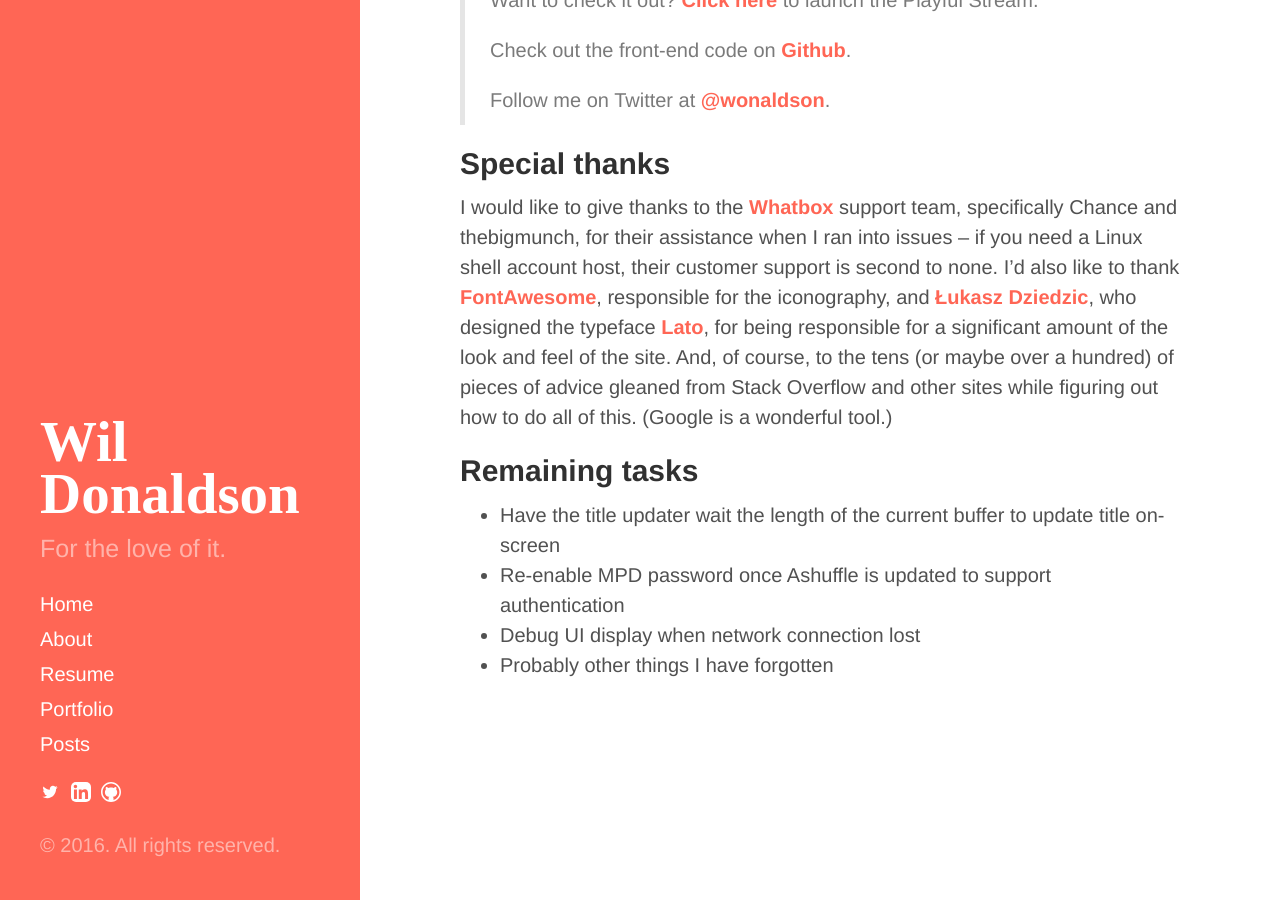
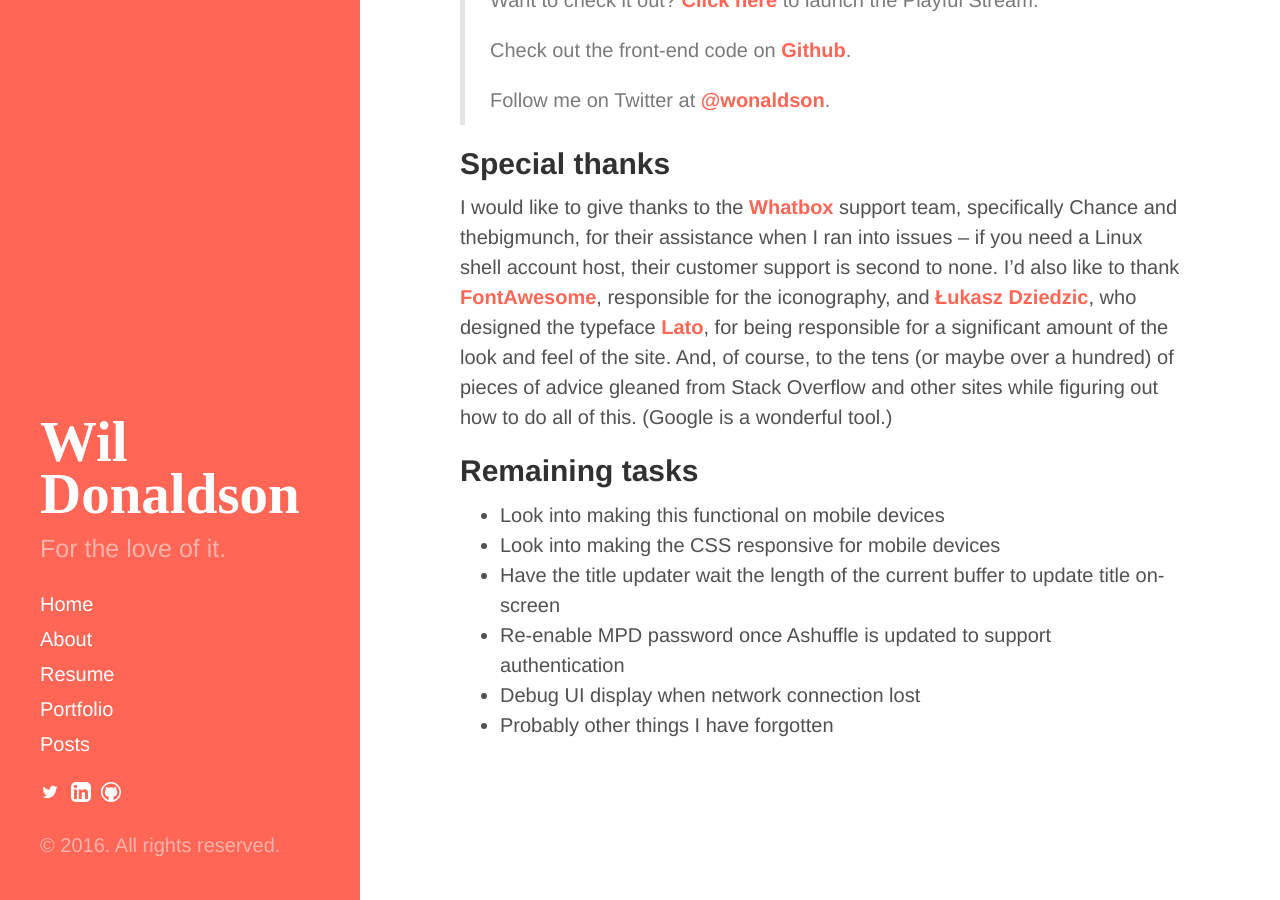
Before and after one commit to crownsedge/wildonaldson.me, a Jekyll site: the page built from portfolio/playful-stream/index.md, in a window 1280 px wide and 900 px high, scrolled down 5092 px. Built offline with Jekyll 4.4.1, drawn with Linux system fonts in a browser that asks for light colours; comment, search, counter and statistics services are not loaded.

Commit message:
Tasks: mobile devices

```diff
--- a/portfolio/playful-stream/index.md
+++ b/portfolio/playful-stream/index.md
@@ -86,6 +86,8 @@
 
 ## Remaining tasks
 
+* Look into making this functional on mobile devices
+* Look into making the CSS responsive for mobile devices
 * Have the title updater wait the length of the current buffer to update title on-screen
 * Re-enable MPD password once Ashuffle is updated to support authentication
 * Debug UI display when network connection lost
```
